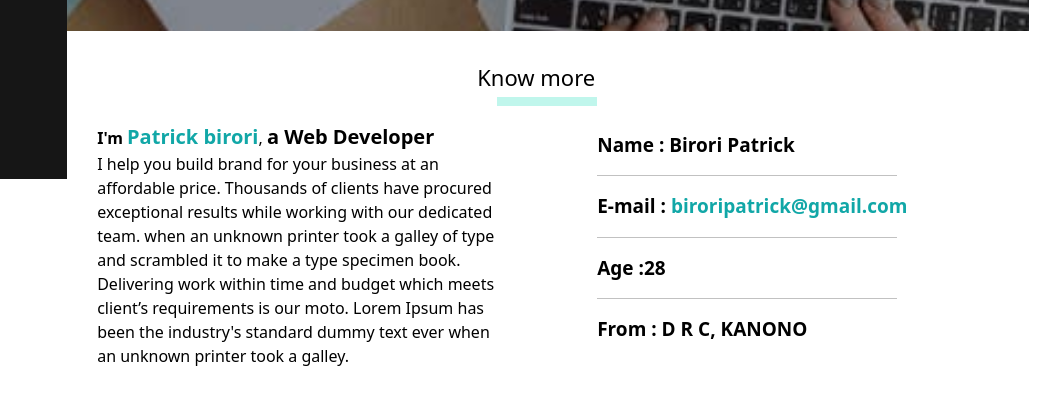
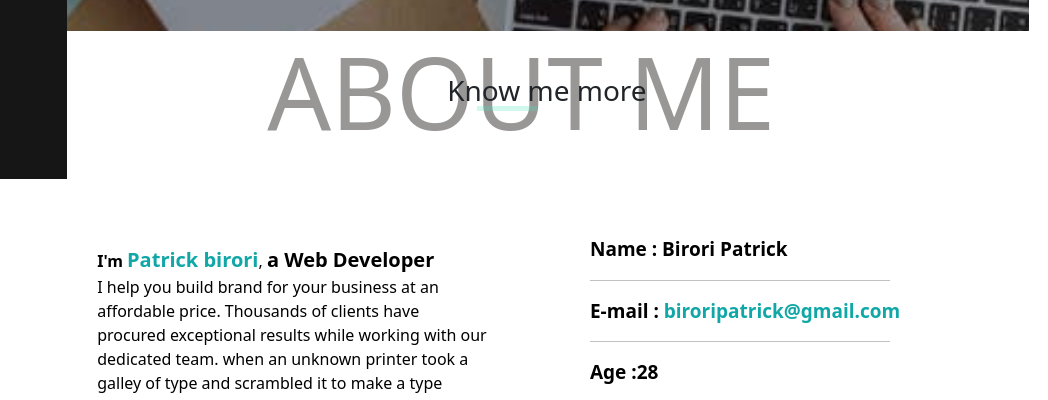
Before and after one commit to biroripatrick/biroripatrick.github.io, a plain HTML site: page about.html in a window 1280 px wide. Shown: the part 490-890 px from the top of the page, 232-1280 px from the left. Drawn offline with nearby package versions, Linux system fonts and the light colour scheme.

Commit message:
first commit

```diff
--- a/WhatIDO.css
+++ b/WhatIDO.css
@@ -181,12 +181,18 @@
   color:#4C4D4D;
 }
 .know{
+  margin-top: -50px;
   margin-left:380px;
   width: 200px;
   color: black;
   font-size:27px;
   height:60px;
   font-weight: bolder;
+}
+.sevic{
+  margin-left:380px;
+  color: #878989;
+  width: 100%;
 }
 .line1{
   margin-top: -40px;
--- a/about.css
+++ b/about.css
@@ -89,18 +89,23 @@
 
   }
 
-  .verticalLine {
-    border-left:2px solid #c1bebe;
-    height: 200px;
-  }
+.line1{
+  margin-left:30px;
+  margin-top: -1px;
+  width: 60px;
+  border-top: 5px solid #4ae4b6;
+  background-color: #20c997;
+}
+.know12{
+  margin-top: -85px;
+  margin-left:380px;
+}
+.holders{
+  margin-left:200px;
+  /* width: 100%; */
+  color: rgba(126, 122, 122, 0.787);
+  font-size: 100px;
 
-
-.know{
-    margin-left:380px;
-    width: 200px;
-    color: black;
-    font-size:22px;
-    height:60px;
 }
 /* .ALLW{
   margin-left:100px;
@@ -115,5 +120,4 @@
     border: 0;
     width: 100px;
     border-top: 9px solid #09dcb5;
-
 }
--- a/about.html
+++ b/about.html
@@ -42,9 +42,10 @@
         </div>
 
             <div class="flex-container">
+                <h1 class="holders">ABOUT ME</h1><h3 class="know12">Know me more<hr class="line1"></h3>
                 <div class="container2">
                     <div class="flex1">
-                        <p class="know">Know more <hr class="line"></p>
+                        <!-- <p class="know1">Know me more <hr class="line"></p> -->
                         <b>I'm </b><span>Patrick birori</span>, <b class="develop">a Web Developer</b><br>
                         I help you build brand for your business at an affordable price. Thousands of clients have procured exceptional results while working with our dedicated team. when an unknown printer took a galley of type and scrambled it to make a type specimen book.
                         Delivering work within time and budget which meets client’s requirements is our moto. Lorem Ipsum has been the industry's standard dummy text ever when an unknown printer took a galley.
--- a/style.css
+++ b/style.css
@@ -180,7 +180,8 @@ li a{
   .flex1{
     width: 400px;
     color: black;
-
+    font-style: popins,sans-serif;
+    margin-top: 80px;
   }
   .flex2{
     width: 600px;
```
Also changed, not shown: WhatIDO.html (+2 -1 lines).
